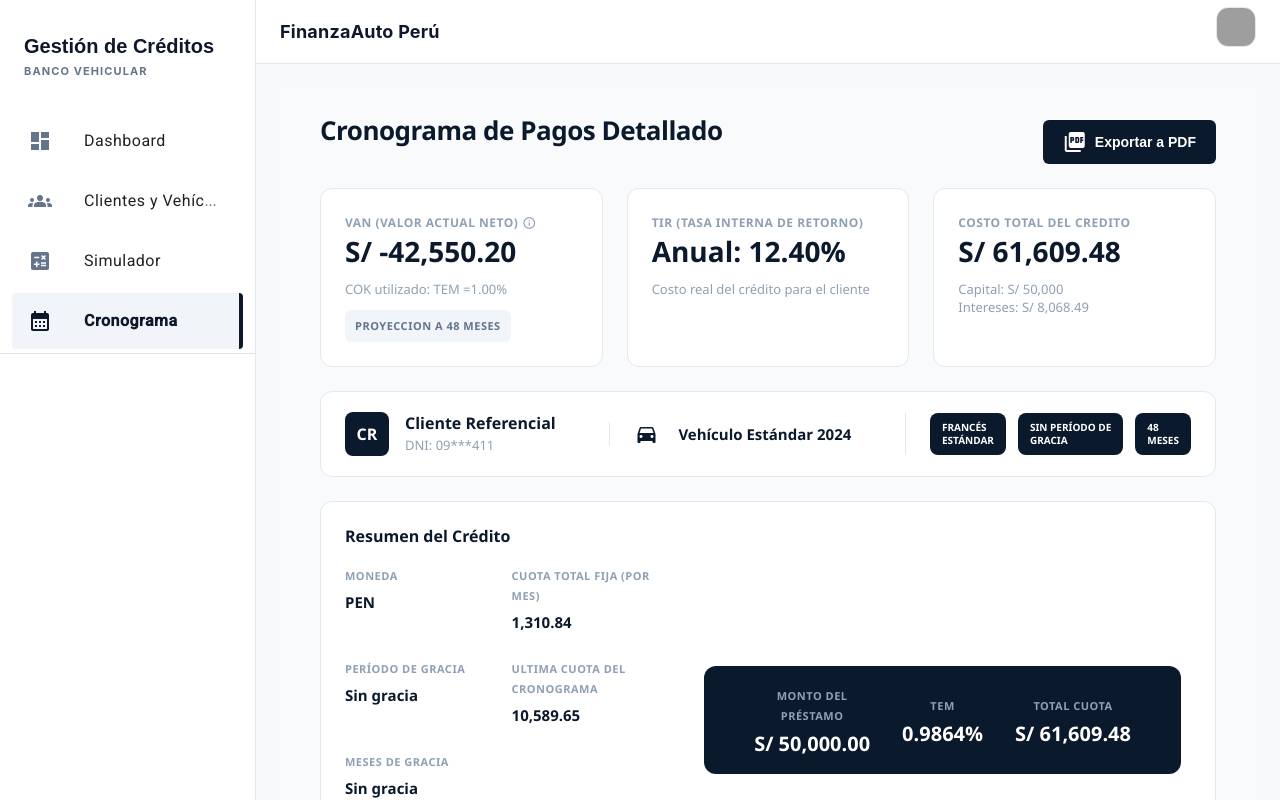
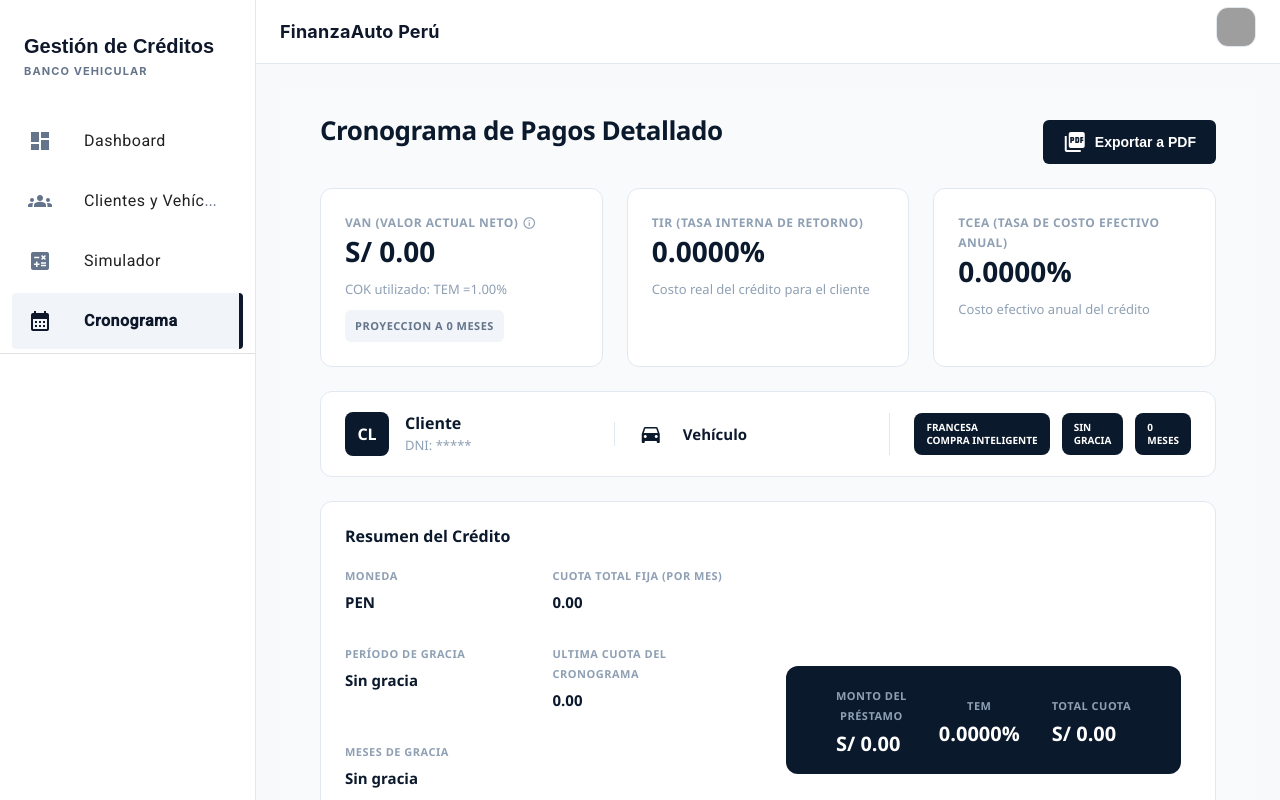
Before and after one commit to gerardohuaman/FinanzasFrontend, an Angular app: page /cronograma in a window 1280 px wide. Built offline with nearby package versions, Linux system fonts and the light colour scheme; grey boxes are pictures that could not be loaded.

Commit message:
Agregando logica de cronograma

```diff
--- a/src/app/core/services/Cronograma-service.ts
+++ b/src/app/core/services/Cronograma-service.ts
@@ -6,7 +6,7 @@ import { Observable } from "rxjs";
 const base_url = environment.base;
 
 @Injectable({ providedIn: 'root' })
-export class CronogramaPagosService {
+export class CronogramaService {
     private url = `${base_url}/cronograma`;
     private http = inject(HttpClient);
 
--- a/src/app/features/simulador/cronograma-view/cronograma-view.css
+++ b/src/app/features/simulador/cronograma-view/cronograma-view.css
@@ -76,25 +76,15 @@
 .table-header { padding: 24px; border-bottom: 1px solid #f1f5f9; }
 .table-header h3 { margin: 0; font-size: 16px; font-weight: 700; color: #0b192c; }
 
-/* Override Material Table Header */
-.dark-header-table th.mat-header-cell {
-  background-color: #0b192c !important;
-  color: #ffffff !important;
-  font-size: 11px;
-  font-weight: 600;
-  letter-spacing: 0.5px;
-  text-transform: uppercase;
-  padding: 16px 24px !important;
-  border-bottom: none !important;
+.dark-header-table .mat-mdc-header-row {
+  background-color: #031635 !important;
 }
 
-.dark-header-table td.mat-cell {
-  padding: 16px 24px !important;
-  border-bottom: 1px solid #f1f5f9;
-  color: #475569;
-  font-size: 13px;
+.dark-header-table .mat-mdc-header-cell {
+  color: white !important;
+  font-weight: 600 !important;
+  font-size: 0.75rem !important;
 }
-
 .view-more-container { display: flex; justify-content: center; padding: 16px; background-color: #f8fafc; border-top: 1px solid #e2e8f0; }
 .view-more-text { font-size: 14px; font-weight: 700; color: #0b192c; cursor: pointer; }
 .view-more-text:hover { text-decoration: underline; }
--- a/src/app/features/simulador/cronograma-view/cronograma-view.html
+++ b/src/app/features/simulador/cronograma-view/cronograma-view.html
@@ -14,24 +14,21 @@
       <div class="kpi-title">
         VAN (VALOR ACTUAL NETO) <mat-icon class="icon-small">info_outline</mat-icon>
       </div>
-      <div class="kpi-value">{{ simboloMoneda }} {{ (simulacionData?.van || -42550.20) | number:'1.2-2' }}</div>
+      <div class="kpi-value">{{ simboloMoneda }} {{ (simulacionData?.van || 0.0) | number:'1.2-2' }}</div>
       <div class="kpi-subtitle">COK utilizado: TEM =1.00%</div>
       <div class="badge-light mt-3">PROYECCION A {{ plazoMeses }} MESES</div>
     </div>
 
     <div class="kpi-card">
       <div class="kpi-title">TIR (TASA INTERNA DE RETORNO)</div>
-      <div class="kpi-value">Anual: {{ (simulacionData?.tir || 12.40) | number:'1.2-2' }}%</div>
+      <div class="kpi-value">{{ (simulacionData?.tir || 0.0000) | number:'1.4-4' }}%</div>
       <div class="kpi-subtitle">Costo real del crédito para el cliente</div>
     </div>
 
       <div class="kpi-card">
-      <div class="kpi-title">COSTO TOTAL DEL CREDITO</div>
-      <div class="kpi-value">{{ simboloMoneda }} {{ totalCuota | number:'1.2-2' }}</div>
-      <div class="kpi-subtitle">
-        Capital: {{ simboloMoneda }} {{ montoFinanciado | number:'1.0-0' }} <br>
-        Intereses: {{ simboloMoneda }} {{ interesTotal | number:'1.2-2' }}
-      </div>
+          <div class="kpi-title">TCEA (TASA DE COSTO EFECTIVO ANUAL)</div>
+          <div class="kpi-value">{{ (simulacionData?.tcea * 100 || 0.0000) | number:'1.4-4' }}%</div>
+          <div class="kpi-subtitle">Costo efectivo anual del crédito</div>
       </div>
   </div>
 
@@ -50,8 +47,8 @@
     </div>
 
       <div class="banner-section banner-tags">
-      <div class="tag-dark">FRANCÉS<br>ESTÁNDAR</div>
-      <div class="tag-dark">SIN PERÍODO DE<br>GRACIA</div>
+          <div class="tag-dark">Francesa<br>COMPRA INTELIGENTE</div>
+          <div class="tag-dark">{{ tipoPeriodoGracia }}<br>GRACIA</div>
           <div class="tag-dark">{{ plazoMeses }}<br>MESES</div>
       </div>
   </div>
@@ -71,7 +68,7 @@
         </div>
           <div class="r-item">
               <span class="r-label">PERÍODO DE GRACIA</span>
-          <span class="r-value">Sin gracia</span>
+              <span class="r-value">{{ tipoPeriodoGraciaTexto }}</span>
           </div>
         <div class="r-item">
           <span class="r-label">ULTIMA CUOTA DEL CRONOGRAMA</span>
@@ -79,7 +76,7 @@
         </div>
           <div class="r-item">
               <span class="r-label">MESES DE GRACIA</span>
-          <span class="r-value">Sin gracia</span>
+              <span class="r-value">{{ mesesGraciaTexto }}</span>
           </div>
           <div></div> <div class="r-item">
           <span class="r-label">PLAZO TOTAL</span>
--- a/src/app/features/simulador/cronograma-view/cronograma-view.ts
+++ b/src/app/features/simulador/cronograma-view/cronograma-view.ts
@@ -1,11 +1,12 @@
 import { CommonModule } from "@angular/common";
-import { Component, inject, Input, OnInit } from "@angular/core";
+import { Component, inject, OnInit } from "@angular/core";
 import { MatButtonModule } from "@angular/material/button";
 import { MatCardModule } from "@angular/material/card";
 import { MatIconModule } from "@angular/material/icon";
 import { MatTableModule } from "@angular/material/table";
-import { ActivatedRoute } from "@angular/router";
-import { SimulacionService } from "../../../core/services/Simulacion-service";
+import { ActivatedRoute, Router } from "@angular/router";
+import {CronogramaService} from "../../../core/services/Cronograma-service";
+
 
 @Component({
   selector: "app-cronograma-view",
@@ -19,66 +20,63 @@ import { SimulacionService } from "../../../core/services/Simulacion-service";
   templateUrl: "./cronograma-view.html",
   styleUrl: "./cronograma-view.css",
 })
-export class CronogramaViewComponent implements OnInit{
-  @Input() simulacionData!: any
+export class CronogramaViewComponent implements OnInit {
 
   columnasMostradas: string[] = [
-    'numero_mes',
-    'saldo_inicial',
-    'amortizacion',
-    'interes',
-    'seguro_vehicular',
-    'seguro_desgravamen',
-    'cuota_total',
-    'saldo_final'
-  ]
+    'numero_mes', 'saldo_inicial', 'amortizacion', 'interes',
+    'seguro_vehicular', 'seguro_desgravamen', 'cuota_total', 'saldo_final'
+  ];
 
-  dataSource: any[] = []
+  dataSource: any[] = [];
 
-  private route = inject(ActivatedRoute)
-  private simulacionService = inject(SimulacionService)
+  // Para mi estimada el STATE
+  simulacionData: any = null;
+  clienteData:    any = null;
+  vehiculoData:   any = null;
+  inputDTOData:   any = null;
+
+  private route             = inject(ActivatedRoute);
+  private router            = inject(Router);
+  private cronogramaService = inject(CronogramaService);
+
+  constructor() {
+    const nav = this.router.getCurrentNavigation();
+    if (nav?.extras?.state) {
+      this.simulacionData = nav.extras.state['simulacion'];
+      this.clienteData    = nav.extras.state['cliente'];
+      this.vehiculoData   = nav.extras.state['vehiculo'];
+      this.inputDTOData   = nav.extras.state['inputDTO'];
+      if (this.simulacionData?.cronograma) {
+        this.dataSource = this.simulacionData.cronograma;
+      }
+    }
+  }
 
   ngOnInit(): void {
     this.route.paramMap.subscribe(params => {
-      const idStr = params.get('id')
-      if(idStr){
-        this.cargarDatos(Number(idStr))
-      } else if(this.simulacionData){
-        this.dataSource = this.simulacionData.cronograma || []
-      } else {
-        this.simulacionData = null
+      const idStr = params.get('id');
+      if (idStr && !this.simulacionData) {
+        this.cargarCronograma(Number(idStr));
       }
-    })
+    });
   }
 
-  cargarDatos(id: number) {
-    this.simulacionData.list().subscribe({
-      next: (simulaciones: any[]) => {
-        const encontrada = simulaciones.find(s => s.id_simulacion === id || s.id === id)
-        if(encontrada){
-          this.simulacionData = encontrada
-          this.dataSource = encontrada.cronograma || []
-        }
-      },
-      error: (err: any) => console.error('Error al cargar la simulacion:', err)
-    })
+  cargarCronograma(id: number): void {
+    this.cronogramaService.obtenerPorSimulacion(id).subscribe({
+      next: (cuotas: any[]) => this.dataSource = cuotas,
+      error: (err: any) => console.error('Error al cargar el cronograma:', err)
+    });
   }
 
-  exportarPDF(){
-    window.print()
-    //console.log("Iniciando exportacion a PDF segun la US07")
+  exportarPDF(): void {
+    window.print();
   }
 
-  // ==========================================
-  // GETTERS DINÁMICOS PARA EVITAR HARDCODEO
-  // ==========================================
-
-  get idCredito(): string {
-    return this.simulacionData?.id_simulacion || '8842';
-  }
 
   get clienteNombre(): string {
-    return this.simulacionData?.cliente?.nombreCompleto || 'Cliente Referencial';
+    return this.clienteData?.nombreCompleto
+        || this.simulacionData?.cliente?.nombreCompleto
+        || 'Cliente';
   }
 
   get clienteIniciales(): string {
@@ -88,18 +86,20 @@ export class CronogramaViewComponent implements OnInit{
   }
 
   get clienteDniMask(): string {
-    const dni = this.simulacionData?.cliente?.dni;
-    if (!dni) return '09***411';
+    const dni = this.clienteData?.dni || this.simulacionData?.cliente?.dni;
+    if (!dni) return '*****';
     return dni.substring(0, 2) + '***' + dni.substring(dni.length - 3);
   }
 
   get vehiculoNombre(): string {
-    if (!this.simulacionData?.vehiculo) return 'Vehículo Estándar 2024';
-    return `${this.simulacionData.vehiculo.marca} ${this.simulacionData.vehiculo.modelo}`;
+    const v = this.vehiculoData || this.simulacionData?.vehiculo;
+    if (!v) return 'Vehículo';
+    return `${v.marca} ${v.modelo}`;
   }
 
   get simboloMoneda(): string {
-    return (this.simulacionData?.moneda_simulacion === 'USD' || this.simulacionData?.vehiculo?.moneda?.codigo_iso === 'USD') ? '$' : 'S/';
+    return (this.simulacionData?.moneda_simulacion === 'USD'
+        || this.vehiculoData?.id_moneda === 2) ? '$' : 'S/';
   }
 
   get nombreMoneda(): string {
@@ -107,38 +107,62 @@ export class CronogramaViewComponent implements OnInit{
   }
 
   get plazoMeses(): number {
-    return this.simulacionData?.plazo_meses || (this.dataSource.length ? this.dataSource.length : 48);
+    return this.inputDTOData?.plazo_meses
+        || this.simulacionData?.plazo_meses
+        || this.dataSource.length;
   }
 
   get montoFinanciado(): number {
-    return this.simulacionData?.monto_financiado || 50000;
+    return this.simulacionData?.monto_financiado || 0;
   }
 
   get totalCuota(): number {
-    if (!this.dataSource || this.dataSource.length === 0) return 61609.48;
+    if (this.simulacionData?.total_cuota_final) return this.simulacionData.total_cuota_final;
     return this.dataSource.reduce((acc, c) => acc + (c.cuota_total || 0), 0);
   }
 
   get interesTotal(): number {
     if (this.simulacionData?.total_intereses) return this.simulacionData.total_intereses;
-    if (!this.dataSource || this.dataSource.length === 0) return 8068.49;
     return this.dataSource.reduce((acc, c) => acc + (c.interes || 0), 0);
   }
 
   get cuotaMensualFija(): number {
-    if (!this.dataSource || this.dataSource.length === 0) return 1310.84;
+    if (!this.dataSource?.length) return 0;
     return this.dataSource[0].cuota_total;
   }
 
   get ultimaCuota(): number {
-    if (!this.dataSource || this.dataSource.length === 0) return 10589.65;
+    if (!this.dataSource?.length) return 0;
     return this.dataSource[this.dataSource.length - 1].cuota_total;
   }
 
   get temAprox(): number {
-    if (this.simulacionData?.valor_tasa) {
-      return (Math.pow(1 + (this.simulacionData.valor_tasa / 100), 1/12) - 1) * 100;
+    const valorTasa = this.inputDTOData?.valor_tasa || this.simulacionData?.valor_tasa;
+    if (!valorTasa) return 0;
+    return (Math.pow(1 + (valorTasa / 100), 1/12) - 1) * 100;
+  }
+//Las realaes mañas
+
+  get tipoPeriodoGracia(): string {
+    const tipo = this.inputDTOData?.tipo_gracia || this.simulacionData?.tipo_gracia || 'SIN_GRACIA';
+    switch (tipo) {
+      case 'TOTAL':   return 'TOTAL';
+      case 'PARCIAL': return 'PARCIAL';
+      default:        return 'SIN';
     }
-    return 0.9864; // Fallback visual
+  }
+
+  get tipoPeriodoGraciaTexto(): string {
+    const tipo = this.inputDTOData?.tipo_gracia || this.simulacionData?.tipo_gracia || 'SIN_GRACIA';
+    switch (tipo) {
+      case 'TOTAL':   return 'Periodo de gracia Total';
+      case 'PARCIAL': return 'Periodo de gracia Parcial';
+      default:        return 'Sin gracia';
+    }
+  }
+
+  get mesesGraciaTexto(): string {
+    const meses = this.inputDTOData?.meses_gracia || this.simulacionData?.meses_gracia || 0;
+    return meses > 0 ? `${meses} meses` : 'Sin gracia';
   }
 }
--- a/src/app/features/simulador/simulador-config/simulador-config.ts
+++ b/src/app/features/simulador/simulador-config/simulador-config.ts
@@ -259,8 +259,14 @@ export class SimuladorConfigComponent implements OnInit, OnDestroy{
     this.simulacionService.createSimulation(this.inputDTO).subscribe({
       next: (response: SimulacionResponseDTO) => {
         this.respuestaSimulacion = response;
-        console.log("REsultado para simu", response)
-        this.router.navigate(['/cronograma', response.id_simulacion]);
+        this.router.navigate(['/cronograma', response.id_simulacion], {
+          state: {
+            simulacion: response,
+            cliente: this.clienteSeleccionado,
+            vehiculo: this.vehiculoSeleccionado,
+            inputDTO: this.inputDTO
+          }
+        });
       },
       error: (err: any) => {
         alert("Error al procesar y guardar la simulacion");
```
Lines whose indentation alone changed are shown as unchanged.
